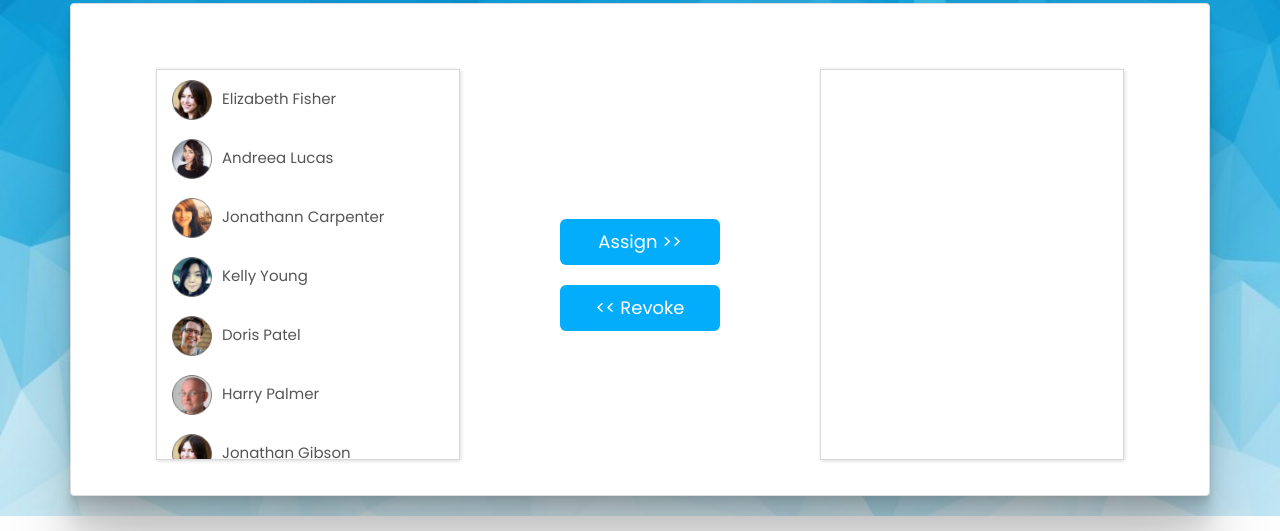
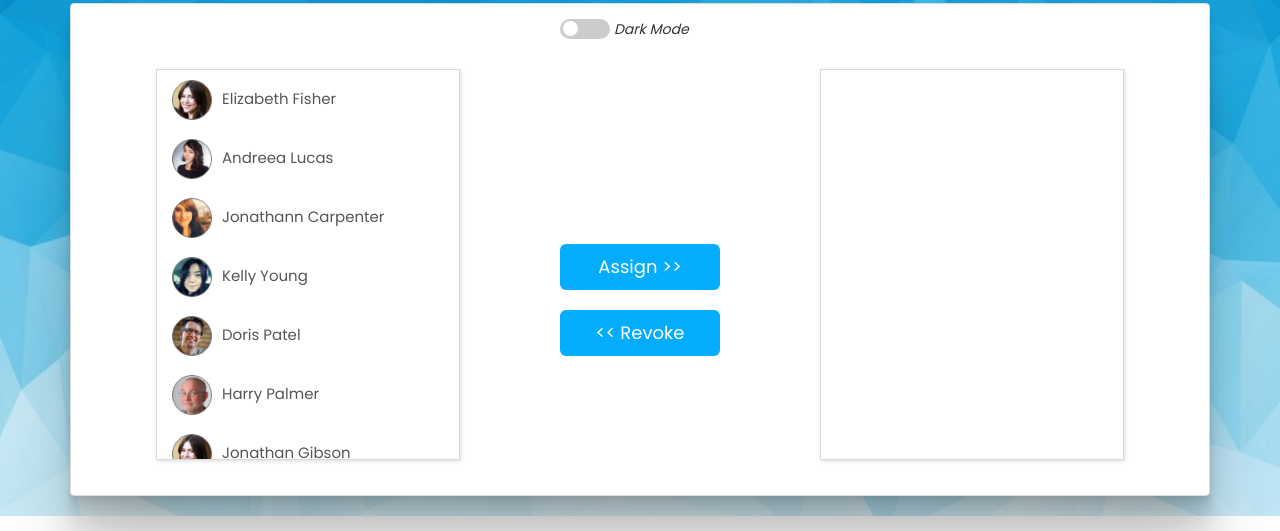
Before and after one commit to DhaaraniCIT/TotalCloud, a plain HTML site: page index.html in a window 1280 px wide. Shown: the part 269-800 px from the top of the page. Drawn offline with nearby package versions, Linux system fonts and the light colour scheme.

Commit message:
Update index.html

```diff
--- a/index.html
+++ b/index.html
@@ -57,6 +57,11 @@
                 </div>
               </div>
               <div class="col-sm-2" >
+                <label class="switch">
+                  <input type="checkbox">
+                  <span class="slider round"></span>
+                </label>
+                <i>Dark Mode</i>
                 <div class="button-grp">
                   <button type="button" class="btn btn-lg btn-block" id="btn-add" >Assign >></button><br>
                   <button type="button" class="btn btn-lg btn-block" id="btn-remove" ><< Revoke</button>
```
